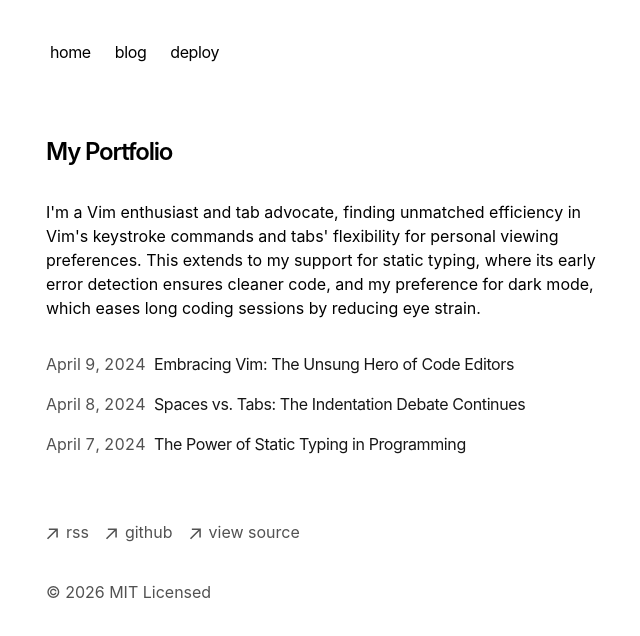
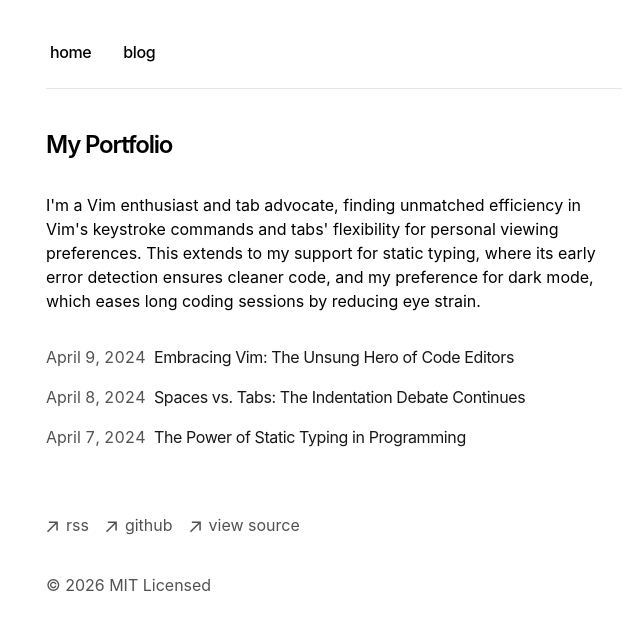
Before and after one commit to naoiw/naoiw.github.io, a Next.js app: page / in a window 1280 px wide. Shown: the top 636 px of the page, without its empty margins (306-946 px from the left). Built offline with nearby package versions, Linux system fonts and the light colour scheme.

Commit message:
remove : deployボタンを削除

```diff
--- a/app/components/nav.tsx
+++ b/app/components/nav.tsx
@@ -1,40 +1,27 @@
 import Link from 'next/link'
 
-const navItems = {
-  '/': {
-    name: 'home',
-  },
-  '/blog': {
-    name: 'blog',
-  },
-  'https://vercel.com/templates/next.js/portfolio-starter-kit': {
-    name: 'deploy',
-  },
-}
+const navItems = [
+  { path: '/', name: 'home' },
+  { path: '/blog', name: 'blog' },
+]
 
 export function Navbar() {
   return (
-    <aside className="-ml-[8px] mb-16 tracking-tight">
-      <div className="lg:sticky lg:top-20">
+    <header className="mb-10 pb-4 border-b border-neutral-200 dark:border-neutral-800">
       <nav
-          className="flex flex-row items-start relative px-0 pb-0 fade md:overflow-auto scroll-pr-6 md:relative"
-          id="nav"
+        className="flex flex-row items-center gap-6 tracking-tight"
+        aria-label="メインナビゲーション"
       >
-          <div className="flex flex-row space-x-0 pr-10">
-            {Object.entries(navItems).map(([path, { name }]) => {
-              return (
+        {navItems.map(({ path, name }) => (
           <Link
             key={path}
             href={path}
-                  className="transition-all hover:text-neutral-800 dark:hover:text-neutral-200 flex align-middle relative py-1 px-2 m-1"
+            className="transition-colors hover:text-neutral-800 dark:hover:text-neutral-200 py-2 px-1 font-medium"
           >
             {name}
           </Link>
-              )
-            })}
-          </div>
+        ))}
       </nav>
-      </div>
-    </aside>
+    </header>
   )
 }
```
Lines whose indentation alone changed are shown as unchanged.
